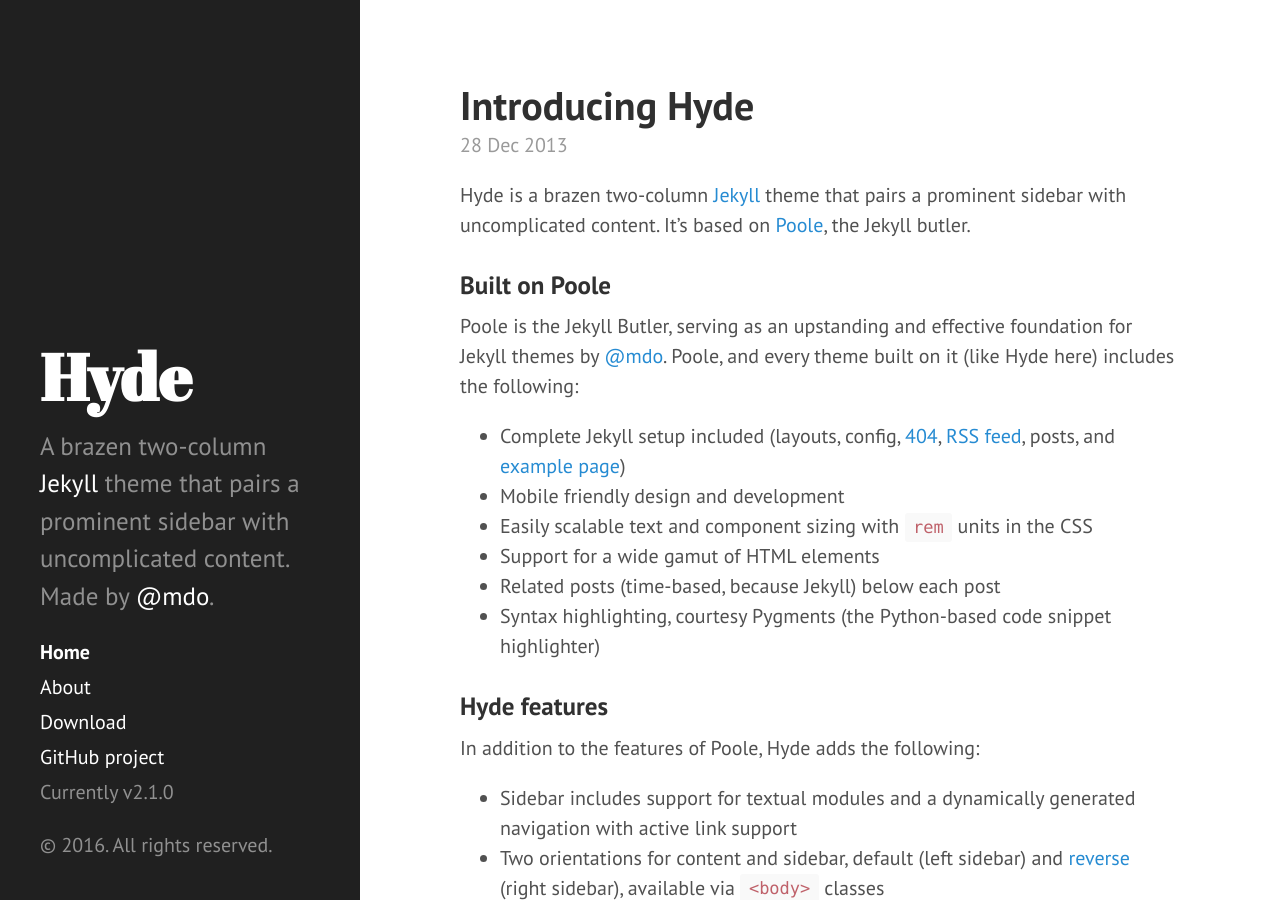
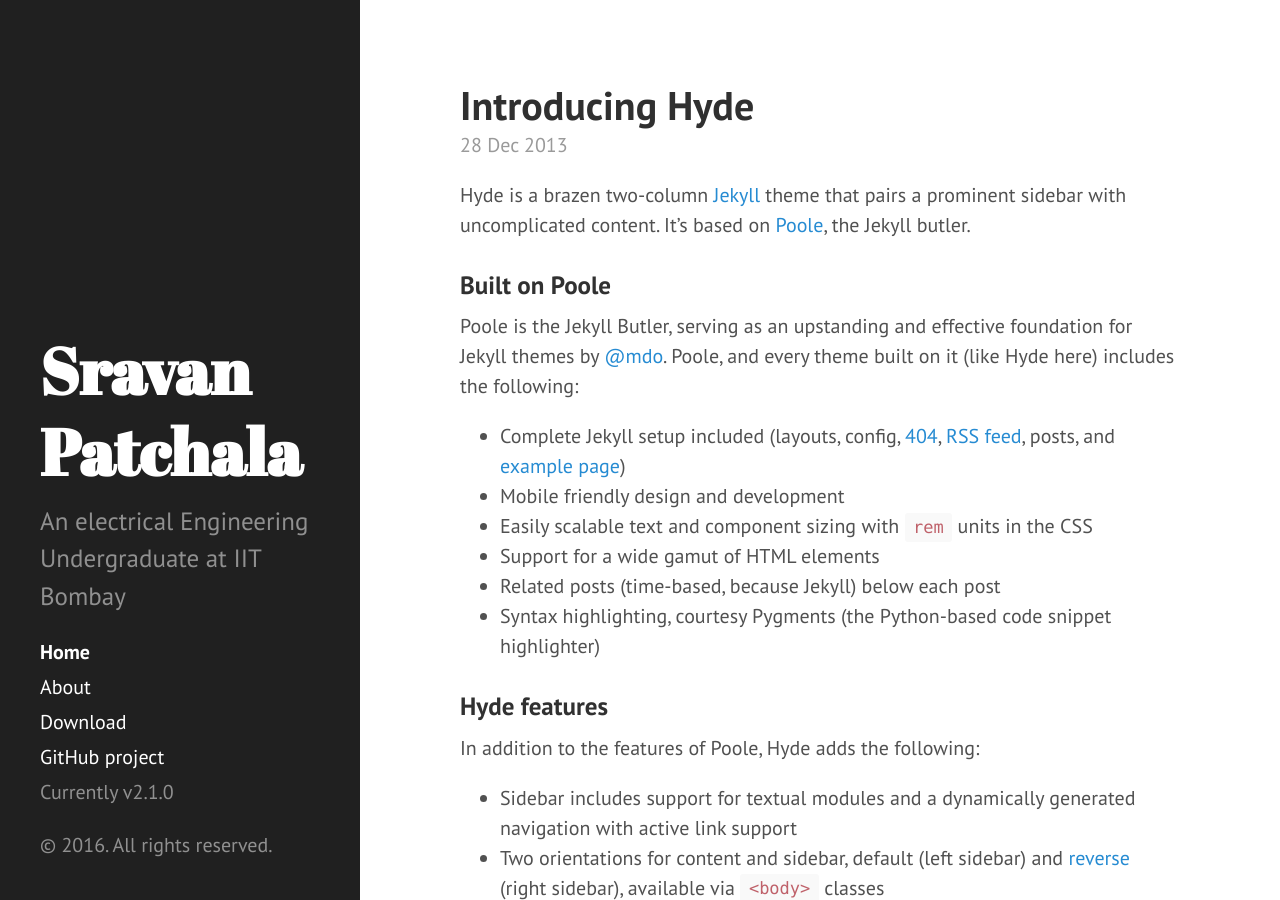
Before and after one commit to sravps7/sravps7.github.io, a Jekyll site: the page built from index.html, in a window 1280 px wide and 900 px high. Built offline with Jekyll 4.4.1, drawn with Linux system fonts in a browser that asks for light colours; Markdown is read by kramdown in place of the engine named in the settings; the list of posts is cut into pages by our own code.

Commit message:
Minor modifications

```diff
--- a/_config.yml
+++ b/_config.yml
@@ -7,14 +7,14 @@ permalink:        pretty
 relative_permalinks: true
 
 # Setup
-title:            Hyde
-tagline:          'A Jekyll theme'
-description:      'A brazen two-column <a href="http://jekyllrb.com" target="_blank">Jekyll</a> theme that pairs a prominent sidebar with uncomplicated content. Made by <a href="https://twitter.com/mdo" target="_blank">@mdo</a>.'
+title:            Sravan Patchala
+tagline:          ''
+description:      'An electrical Engineering Undergraduate at IIT Bombay'
 url:              http://hyde.getpoole.com
 baseurl:          /
 
 author:
-  name:           'Mark Otto'
+  name:           'Sravan Patchala'
   url:            https://twitter.com/mdo
 
 paginate:         5
```
Also changed, not shown: 7 other files.
